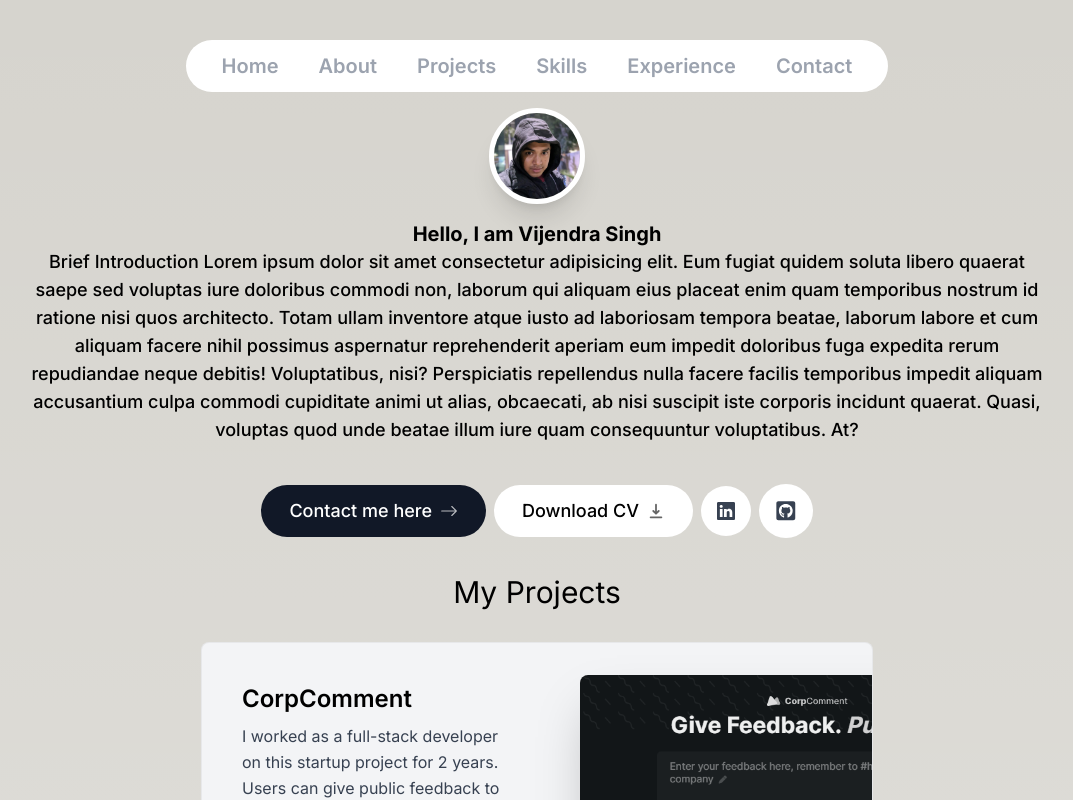
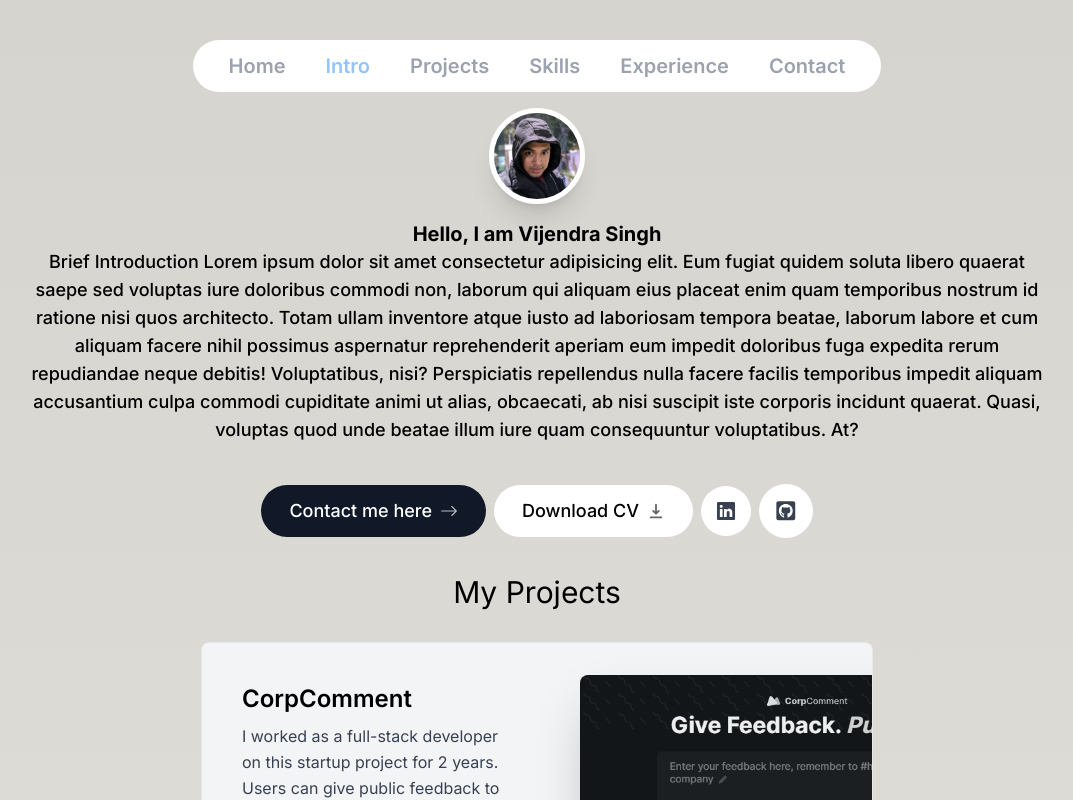
Before and after one commit to vijend795/my-portfolio, a Next.js app: page / in a window 1280 px wide. Shown: the top 800 px of the page, without its empty margins (103-1176 px from the left). Built offline with nearby package versions, Linux system fonts and the light colour scheme.

Commit message:
update nav link highlighted useeffect

```diff
--- a/app/component/contactUs.js
+++ b/app/component/contactUs.js
@@ -3,7 +3,7 @@ import Heading from "./subComponent/heading";
 
 const ContactUs = () => {
   return (
-    <div className="container mx-auto p-6">
+    <section id ='contact' className="container mx-auto p-6">
       <Heading>Contact Me</Heading>
       <form className="max-w-md mx-auto">
         <div className="mb-4">
@@ -51,7 +51,7 @@ const ContactUs = () => {
           </button>
         </div>
       </form>
-    </div>
+    </section>
   );
 };
 
--- a/app/component/experience.js
+++ b/app/component/experience.js
@@ -12,8 +12,7 @@ import Heading from "./subComponent/heading";
 
 export default function Experience() {
   return (
-    <section className="scroll-mt-28 mb-28 sm:mb-40">
-
+    <section id ='experience' className="scroll-mt-28 mb-28 sm:mb-40">
       <Heading >Experience </Heading>
 
       <VerticalTimeline lineColor="white">
--- a/app/component/header.js
+++ b/app/component/header.js
@@ -1,11 +1,33 @@
+'use client'
 // pages/index.js
-import React from "react";
+import React, { useEffect, useState } from "react";
 import Image from "next/image";
 import { navLinks } from "../data/data_cv";
 import Link from "next/link";
 // import { motion } from "framer-motion";
 
 export default function Header() {
+  const [activeSection,setActiveSection]=useState(null)
+  useEffect(()=>{
+    const observer= new IntersectionObserver(
+      (entries)=>{
+        entries.forEach((entry)=>{
+          if (entry.isIntersecting){
+            setActiveSection(`#${entry.target.id}`);
+            console.log("Active Section:", activeSection);
+          }
+        })
+      },
+      {root:null,rootMargin:'0px',threshold:0.7}
+    );
+    document.querySelectorAll('section').forEach((section)=>{
+      observer.observe(section)
+    });
+    return () => {
+      observer.disconnect();
+    };
+  },[activeSection])
+
   return (
     <header className="z-[999] relative bg-green-400 flex justify-center">
       <nav className=" flex mt-10 fixed top-0  ">
@@ -14,7 +36,11 @@ export default function Header() {
             <li key={link.name} className=" ">
               <Link
                 href={link.link}
-                className="text-gray-400 text-xl font-semibold hover:text-black"
+
+                className={` text-xl font-semibold hover:text-black ${
+                  activeSection === `${link.link}`? 'text-blue-300': 'text-gray-400'
+                  // activeSection === 'contact'? 'text-blue-300': 'text-gray-400'
+                }`}
               >
                 {link.name}
               </Link>
--- a/app/component/intro.js
+++ b/app/component/intro.js
@@ -10,7 +10,7 @@ import { FaGithubSquare } from "react-icons/fa";
 
 const Intro = () => {
   return (
-    <div className=" flex flex-col justify-start items-center px-5 rounded-lg py-3 max-w-6xl">
+    <section id='intro' className=" flex flex-col justify-start items-center px-5 rounded-lg py-3 max-w-6xl">
       <div>
 
       <Image
@@ -68,7 +68,7 @@ const Intro = () => {
           <FaGithubSquare />
         </a>
     </div>
-    </div>
+    </section>
   );
 };
 
--- a/app/component/project.js
+++ b/app/component/project.js
@@ -12,7 +12,7 @@ import Heading from "./subComponent/heading";
 
 const Projects = () => {
   return (
-    <div className="flex flex-col justify-start items-center px-5 rounded-lg my-6">
+    <section  id='projects' className="flex flex-col justify-start items-center px-5 rounded-lg my-6">
 
       <Heading>My Projects</Heading>
       <div>
@@ -58,7 +58,7 @@ const Projects = () => {
           </div>
         ))}
       </div>
-    </div>
+    </section>
   );
 };
 
--- a/app/data/data_cv.js
+++ b/app/data/data_cv.js
@@ -12,8 +12,8 @@ export const navLinks = [
     link: "#home",
   },
   {
-    name: "About",
-    link: "#about",
+    name: "Intro",
+    link: "#intro",
   },
   {
     name: "Projects",
--- a/app/page.js
+++ b/app/page.js
@@ -11,6 +11,8 @@ export default function Home() {
     <Projects/>
     <Experience />
     <ContactUs />
+
+
     </main>
   )
 }
```
